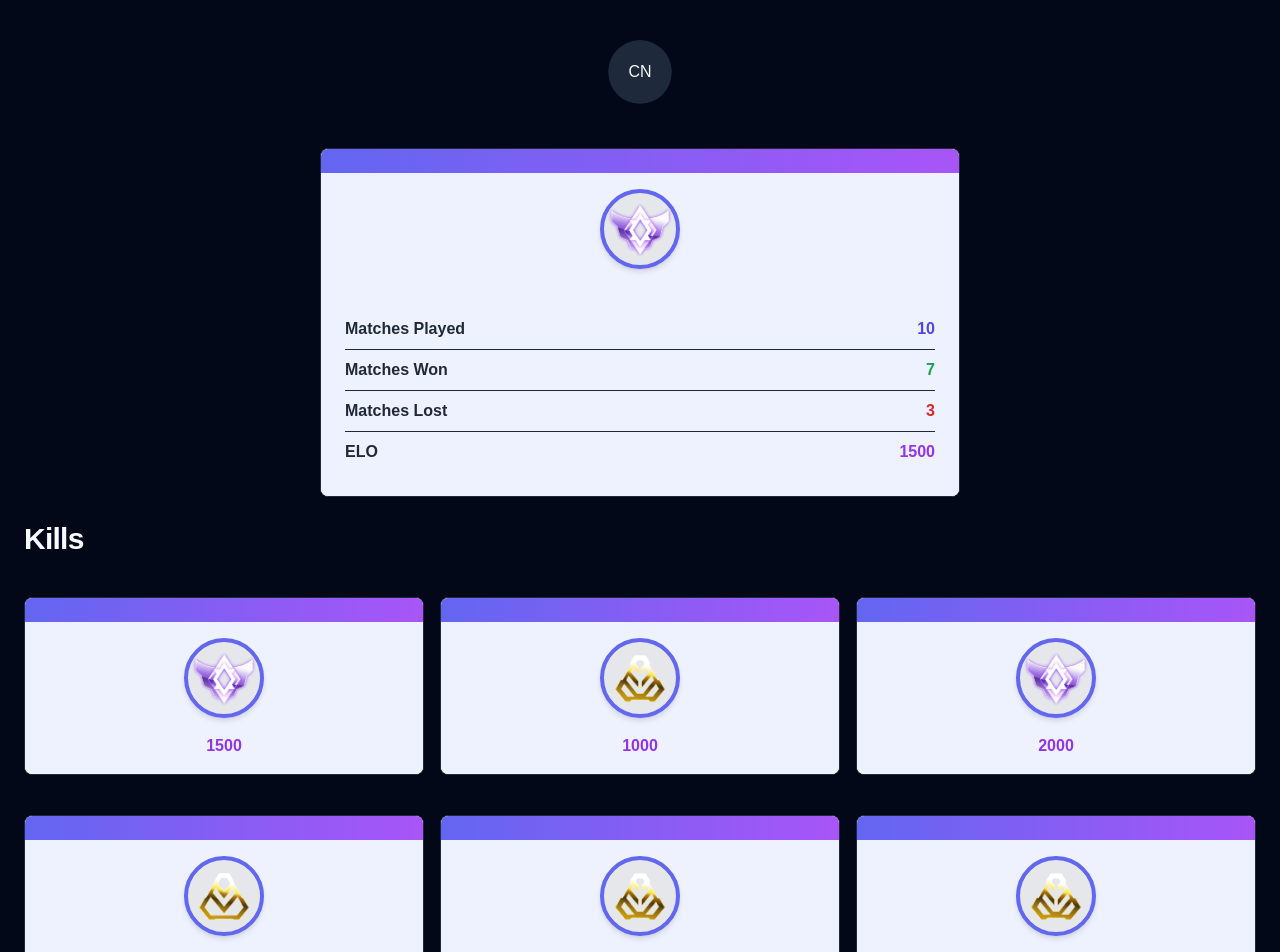
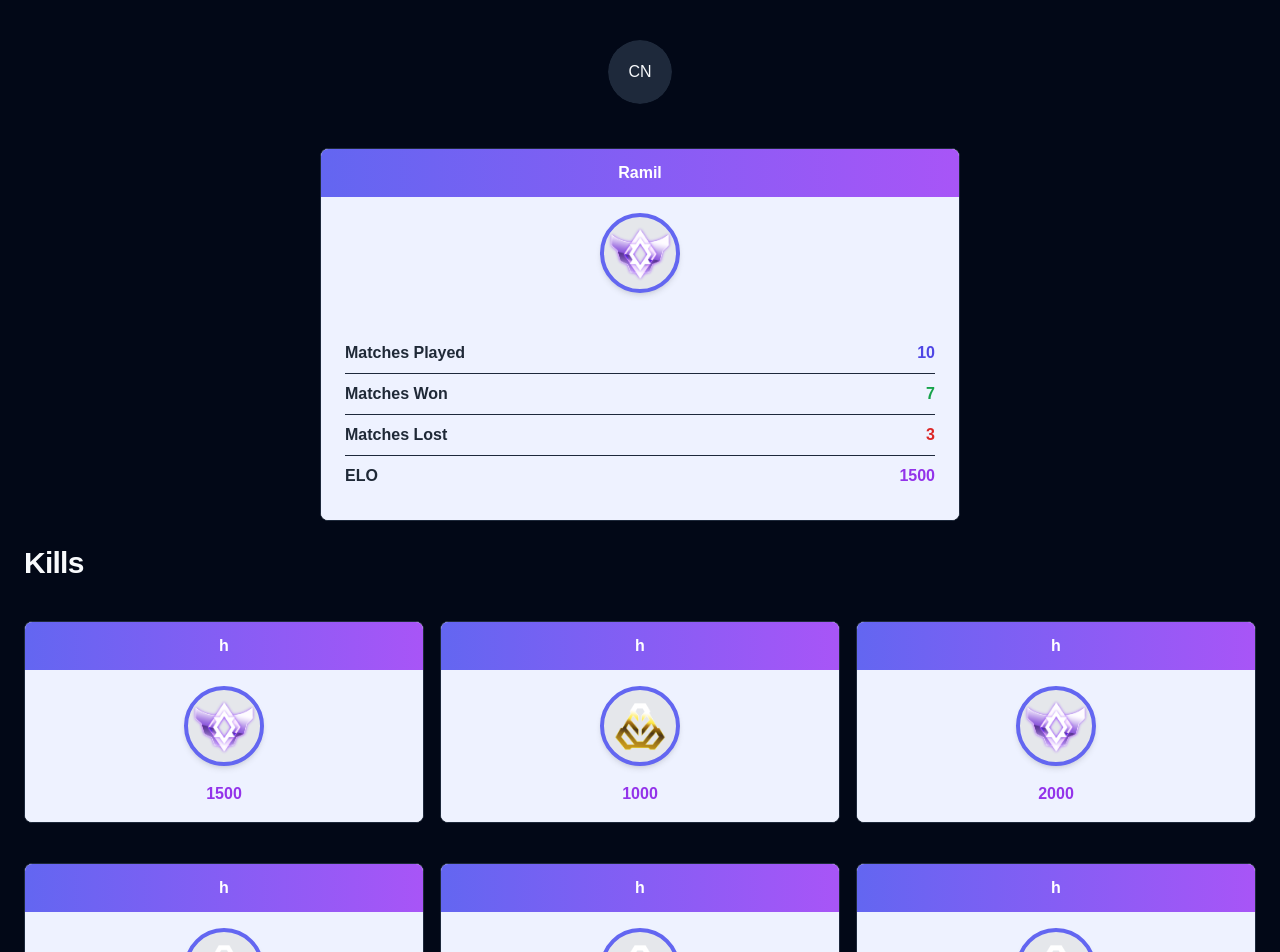
Before and after one commit to allenlian1/tourni, a Next.js app: page /account in a window 1280 px wide. Shown: the top 952 px of the page. Built offline with nearby package versions, Linux system fonts and the light colour scheme; no server answers.

Commit message:
tournament cards

```diff
--- a/src/app/account/page.tsx
+++ b/src/app/account/page.tsx
@@ -8,7 +8,7 @@ import {
   AvatarFallback,
   AvatarImage,
 } from "@/components/ui/avatar"
-import { ELOCard } from "@/components/card";
+import { ELOCard } from "@/components/playerCard";
 
 export default async function AccountPage() {
 
@@ -28,7 +28,7 @@ export default async function AccountPage() {
           {session?.user?.email}
         </div>
 
-        <ELOCard user={session?.user!} elo={1500} w={"w-1/2"} h={"h-full"}/>
+        <ELOCard user={"Ramil"} elo={1500} w={"w-1/2"} h={"h-full"}/>
 
         <div className="m-6">
           <h1 className="scroll-m-20 text-2xl font-semibold tracking-tight lg:text-3xl">
@@ -36,12 +36,12 @@ export default async function AccountPage() {
           </h1>
 
           <div className="grid grid-cols-3 gap-4 mt-4">
-            <ELOCard user={session?.user!} elo={1500} w={"w-full"} h={"h-50"} isKillCard={true}/>
-            <ELOCard user={session?.user!} elo={1000} w={"w-full"} h={"h-50"} isKillCard={true}/>
-            <ELOCard user={session?.user!} elo={2000} w={"w-full"} h={"h-50"} isKillCard={true}/>
-            <ELOCard user={session?.user!} elo={100} w={"w-full"} h={"h-50"} isKillCard={true}/>
-            <ELOCard user={session?.user!} elo={1300} w={"w-full"} h={"h-50"} isKillCard={true}/>
-            <ELOCard user={session?.user!} elo={1100} w={"w-full"} h={"h-50"} isKillCard={true}/>
+            <ELOCard user={"h"} elo={1500} w={"w-full"} h={"h-50"} isKillCard={true}/>
+            <ELOCard user={"h"} elo={1000} w={"w-full"} h={"h-50"} isKillCard={true}/>
+            <ELOCard user={"h"} elo={2000} w={"w-full"} h={"h-50"} isKillCard={true}/>
+            <ELOCard user={"h"} elo={100} w={"w-full"} h={"h-50"} isKillCard={true}/>
+            <ELOCard user={"h"} elo={1300} w={"w-full"} h={"h-50"} isKillCard={true}/>
+            <ELOCard user={"h"} elo={1100} w={"w-full"} h={"h-50"} isKillCard={true}/>
           </div>
         </div>
 
--- a/src/app/tournaments/page.tsx
+++ b/src/app/tournaments/page.tsx
@@ -1,11 +1,9 @@
 "use client";
 import NavBar from "@/components/navbar";
-import { Card } from "@/components/ui/card";
 import { ScrollArea } from "@/components/ui/scroll-area";
-import { Badge } from "@/components/ui/badge";
-import Image from "next/image";
 import { useRouter } from "next/navigation";
-import { tournaments, status, tournament_types } from "@prisma/client"; // Import Prisma types
+import { tournaments, status, tournament_types } from "@prisma/client";
+import { TournamentCard } from "@/components/tournamentCard";
 
 // Extended type to include additional fields
 type TournamentWithDetails = tournaments & {
@@ -13,7 +11,6 @@ type TournamentWithDetails = tournaments & {
   registrations: number;
 };
 
-// Mock data generator
 const generateMockTournaments = (): TournamentWithDetails[] => {
   const now = new Date();
 
@@ -34,15 +31,14 @@ const generateMockTournaments = (): TournamentWithDetails[] => {
       matches: [],
       start_date: startDate,
       end_date: endDate,
-      tournament_type: tournament_types.single_elimination, // Use Prisma-generated enum
-      status, // Use Prisma-generated enum
+      tournament_type: tournament_types.single_elimination,
+      status,
       sport: "Badminton",
       registrations: Math.floor(Math.random() * 50) + 50,
     };
   });
 };
 
-// Helper function to calculate tournament status
 function calculateStatus(startDate: Date, endDate: Date): status {
   const now = new Date();
   if (now > endDate) return status.finished;
@@ -61,84 +57,33 @@ export default function TournamentsPage() {
   };
 
   const sortedTournaments = [...tournaments].sort((a, b) => {
-    const aStatus = a.status || status.upcoming; // Default to 'upcoming' if null
-    const bStatus = b.status || status.upcoming; // Default to 'upcoming' if null
+    const aStatus = a.status || status.upcoming;
+    const bStatus = b.status || status.upcoming;
 
-    // Sort priority: Ongoing > Upcoming > Finished
     if (statusOrder[aStatus] !== statusOrder[bStatus]) {
       return statusOrder[aStatus] - statusOrder[bStatus];
     }
 
-    // For same status, sort by proximity to start date
     const now = Date.now();
-    const aStartDate = a.start_date ? a.start_date.getTime() : now; // Default to now if null
-    const bStartDate = b.start_date ? b.start_date.getTime() : now; // Default to now if null
+    const aStartDate = a.start_date ? a.start_date.getTime() : now;
+    const bStartDate = b.start_date ? b.start_date.getTime() : now;
 
     return Math.abs(now - aStartDate) - Math.abs(now - bStartDate);
   });
 
   return (
     <div>
-      <NavBar /> {/* Add the NavBar here */}
+      <NavBar />
       <div className="p-4 sm:p-6 pb-20">
         <h1 className="text-2xl sm:text-3xl font-bold mb-4 sm:mb-6">Tournaments</h1>
         <ScrollArea className="h-auto sm:h-[calc(100vh-160px)]">
           <div className="space-y-4 pr-0 sm:pr-4">
             {sortedTournaments.map((tournament) => (
-              <Card
+              <TournamentCard
                 key={tournament.id}
+                tournament={tournament}
                 onClick={() => router.push(`/tournaments/${tournament.id}`)}
-                className="cursor-pointer transition-all hover:bg-muted/50 p-0" // Remove padding here
-              >
-                <div className="flex flex-col sm:flex-row items-start">
-                  {/* Tournament Image */}
-                  <div className="relative w-full sm:w-56 h-32 sm:h-28 flex-shrink-0 rounded-t-md sm:rounded-l-md sm:rounded-t-none overflow-hidden"> {/* Rounded left edges */}
-                    <Image
-                      src="/badminton-banner.png"
-                      alt="Tournament banner"
-                      fill
-                      className="object-cover"
-                    />
-                  </div>
-
-                  {/* Tournament Details */}
-                  <div className="p-4 sm:p-6 flex-1"> {/* Add padding here for the details */}
-                    <div className="flex flex-col sm:flex-row items-start sm:items-center gap-2 sm:gap-4 mb-2">
-                      <h2 className="text-lg sm:text-xl font-semibold">
-                        {tournament.tournament_type} Tournament
-                      </h2>
-                      <Badge variant={tournament.status === status.ongoing ? "default" : "secondary"}>
-                        {tournament.status}
-                      </Badge>
-                    </div>
-
-                    <div className="flex flex-col sm:flex-row items-start sm:items-center gap-2 sm:gap-4 text-sm text-muted-foreground">
-                      <div className="flex items-center gap-2">
-                        <Image
-                          src="/badminton-icon.svg"
-                          alt="Sport icon"
-                          width={20}
-                          height={20}
-                        />
-                        <span>{tournament.sport}</span>
-                      </div>
-
-                      <span className="hidden sm:block">•</span>
-
-                      <span>
-                        {tournament.start_date ? tournament.start_date.toLocaleDateString() : null} -{" "}
-                        {tournament.end_date ? tournament.end_date.toLocaleDateString() : null}
-                      </span>
-
-                      <span className="hidden sm:block">•</span>
-
-                      <span>
-                        {tournament.players.length}/{tournament.capacity}
-                      </span>
-                    </div>
-                  </div>
-                </div>
-              </Card>
+              />
             ))}
           </div>
         </ScrollArea>
--- a/src/components/card.tsx
+++ b/src/components/playerCard.tsx
@@ -1,7 +1,7 @@
 import { User } from "next-auth";
 
 interface CardProps {
-    user: User,
+    user: string,
     elo: number,
     w: string,
     h: string,
@@ -12,7 +12,7 @@ export function ELOCard({ user , elo, w, h, isKillCard }: CardProps){
     return (
         <div className={`${w} ${h} mx-auto border rounded-lg overflow-hidden bg-white mt-6`}>
         <div className="bg-gradient-to-r from-indigo-500 to-purple-500 text-white text-center font-bold py-3">
-            {user?.name}
+            {user}
         </div>
         {/* Image Section */}
         <div className="bg-indigo-50 flex justify-center items-center py-4">
--- /dev/null
+++ b/src/components/tournamentCard.tsx
@@ -0,0 +1,79 @@
+import { tournaments, status } from "@prisma/client";
+import Image from "next/image";
+import { Badge } from "@/components/ui/badge";
+import { User } from "next-auth";
+import { Card } from "@/components/ui/card";
+
+interface TournamentCardProps {
+  tournament: tournaments & {
+    name: string;
+    sport: string;
+    registrations: number;
+  };
+  onClick: () => void;
+}
+
+export function TournamentCard({ name, tournament, onClick }: TournamentCardProps) {
+    return (
+      <Card
+        onClick={onClick}
+        className="cursor-pointer transition-all hover:bg-muted/50 p-0"
+      >
+        <div className="flex flex-col sm:flex-row items-start">
+          {/* Tournament Image */}
+          <div className="relative w-full sm:w-56 h-32 sm:h-28 flex-shrink-0 rounded-t-md sm:rounded-l-md sm:rounded-t-none overflow-hidden">
+            <Image
+              src="/badminton-banner.png"
+              alt="Tournament banner"
+              fill
+              className="object-cover"
+            />
+          </div>
+
+          {/* Tournament Details */}
+          <div className="p-4 sm:p-6 flex-1">
+            <div className="flex flex-col sm:flex-row items-start sm:items-center gap-2 sm:gap-4 mb-2">
+              <h2 className="text-lg sm:text-xl font-semibold">
+                {name}
+              </h2>
+              <Badge variant={tournament.status === status.ongoing ? "default" : "secondary"}>
+                {tournament.status}
+              </Badge>
+            </div>
+
+            <div className="flex flex-col sm:flex-row items-start sm:items-center gap-2 sm:gap-4 mb-2">
+              <h2 className="text-lg sm:text-xl font-semibold text-gray-400">
+                {tournament.tournament_name} Tournament
+              </h2>
+            </div>
+
+
+            <div className="flex flex-col sm:flex-row items-start sm:items-center gap-2 sm:gap-4 text-sm text-muted-foreground">
+              <div className="flex items-center gap-2">
+                <Image
+                  src="/badminton-icon.svg"
+                  alt="Sport icon"
+                  width={20}
+                  height={20}
+                />
+                <span>{tournament.sport}</span>
+              </div>
+
+              <span className="hidden sm:block">•</span>
+
+              <span>
+                {tournament.start_date?.toLocaleDateString()} -{" "}
+                {tournament.end_date?.toLocaleDateString()}
+              </span>
+
+              <span className="hidden sm:block">•</span>
+
+              <span>
+                {tournament.players.length}/{tournament.capacity}
+              </span>
+            </div>
+          </div>
+        </div>
+      </Card>
+    );
+  }
```
